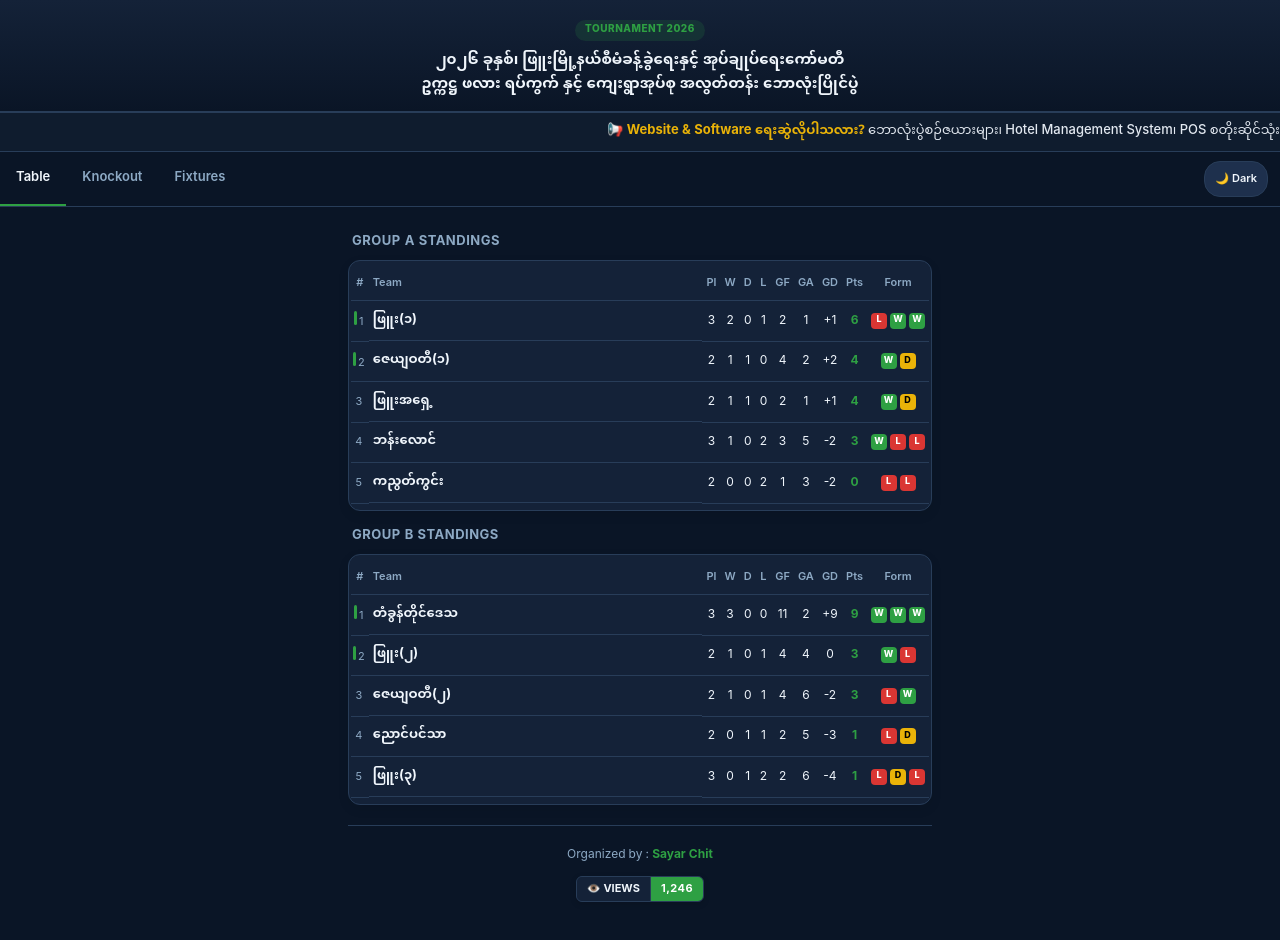
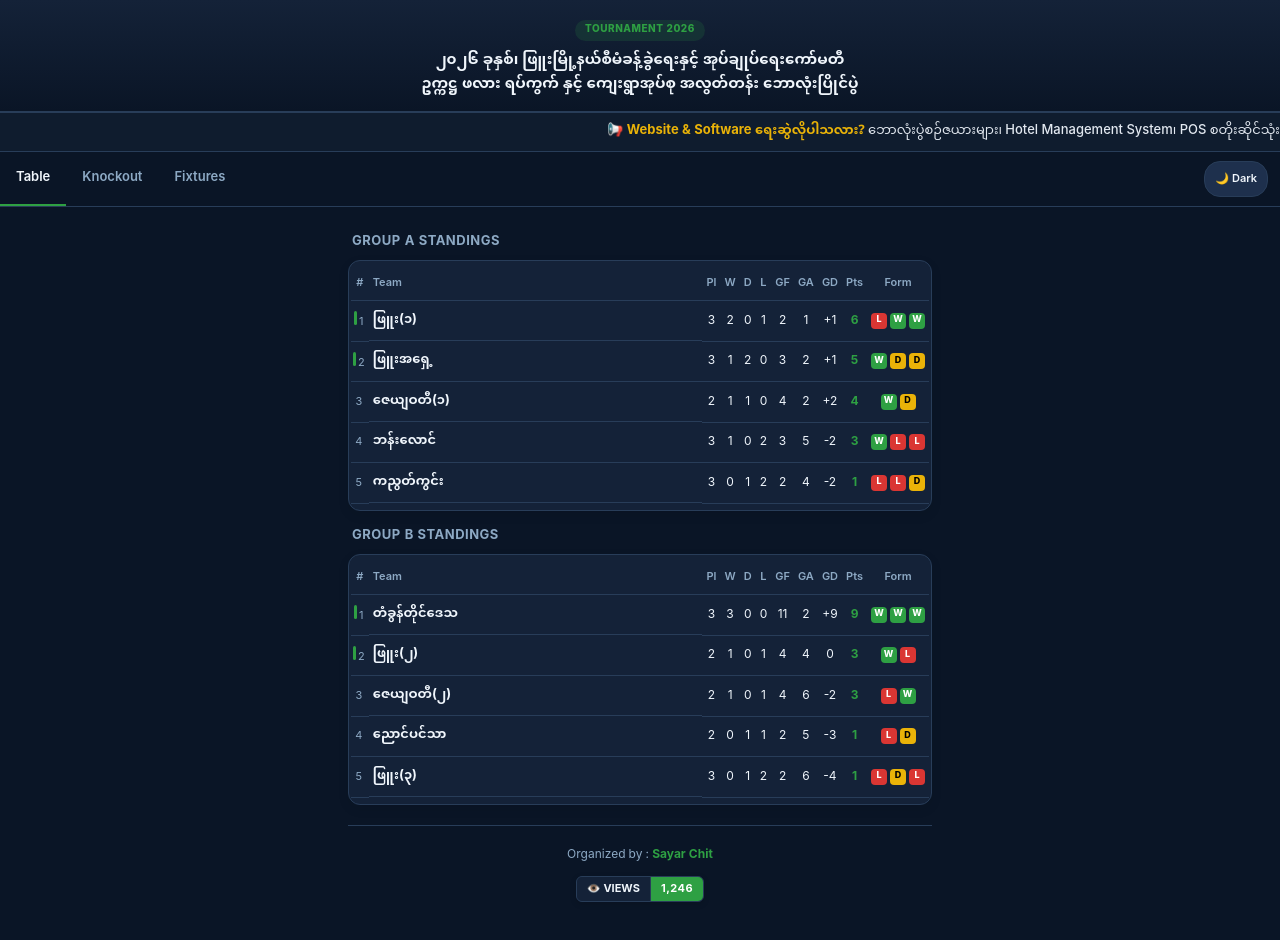
Before and after one commit to sayarchit20151617-maker/Football-Table-Phyu, a plain HTML site: page index.html in a window 1280 px wide. Drawn offline with Linux system fonts and the light colour scheme.

Commit message:
Update index.html

```diff
--- a/index.html
+++ b/index.html
@@ -499,7 +499,7 @@ const matches = [
   { g: "B", home: 0, away: 3, score: "3 - 2", date: "5.8.2026", time: "3:00 PM" },
   { g: "A", home: 4, away: 2, score: "0 - 1", date: "6.8.2026", time: "3:00 PM" },
   { g: "B", home: 4, away: 2, score: "3 - 0", date: "7.8.2026", time: "3:00 PM" },
-  { g: "A", home: 3, away: 1, score: "", date: "8.8.2026", time: "3:00 PM" },
+  { g: "A", home: 3, away: 1, score: "1 - 1", date: "8.8.2026", time: "3:00 PM" },
   { g: "B", home: 3, away: 1, score: "", date: "9.8.2026", time: "3:00 PM" },
   { g: "A", home: 0, away: 2, score: "", date: "10.8.2026", time: "3:00 PM" },
   { g: "B", home: 0, away: 2, score: "", date: "11.8.2026", time: "3:00 PM" },
```
